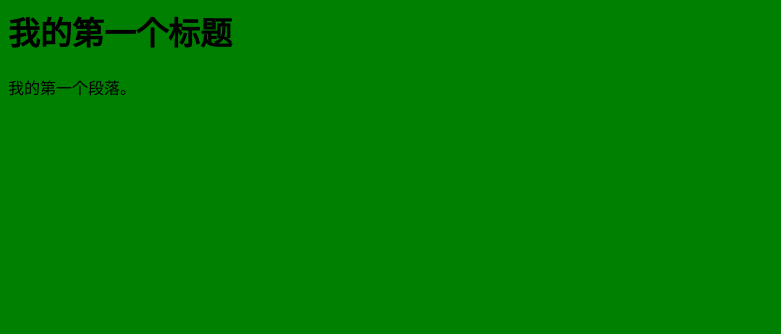
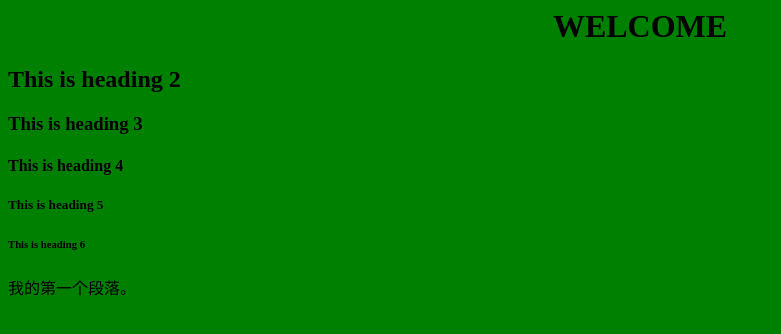
Before and after one commit to SH-Youth/SH-Youth.github.io, a plain HTML site: page index.html in a window 1280 px wide. Shown: the whole page, without its empty margins (0-781 px from the left). Drawn offline with Linux system fonts and the light colour scheme.

Commit message:
Update index.html

```diff
--- a/index.html
+++ b/index.html
@@ -1,7 +1,12 @@
 <html>
 <body bgcolor="green">
 
-<h1 alihn="center">我的第一个标题</h1>
+<h1 align="center">WELCOME</h1>
+<h2>This is heading 2</h2>
+<h3>This is heading 3</h3>
+<h4>This is heading 4</h4>
+<h5>This is heading 5</h5>
+<h6>This is heading 6</h6>
 
 <p>我的第一个段落。</p>
 
```
